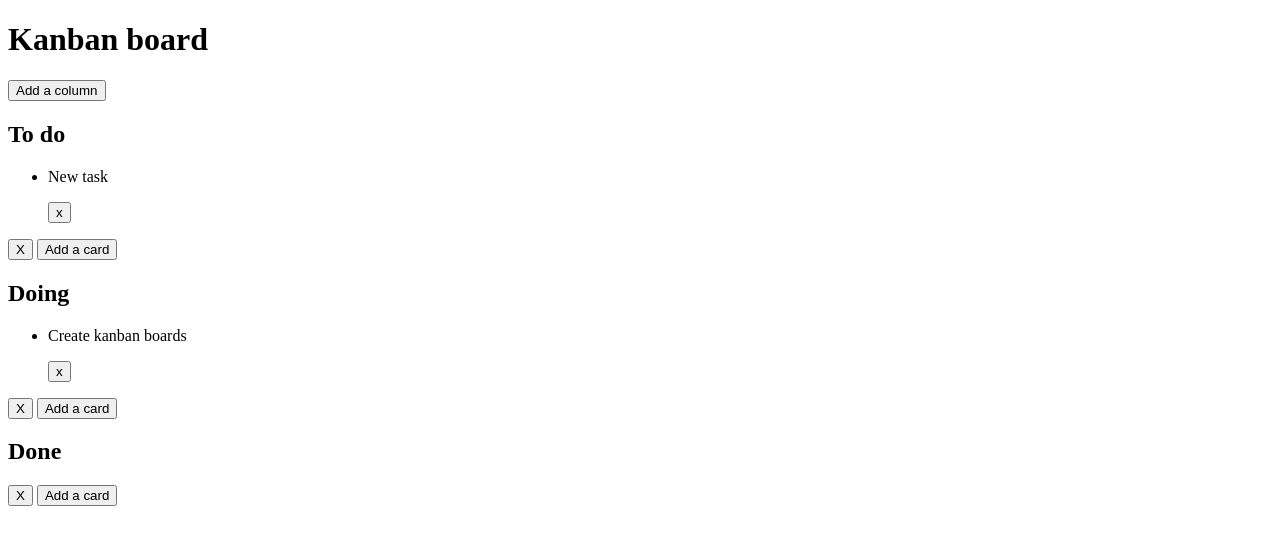
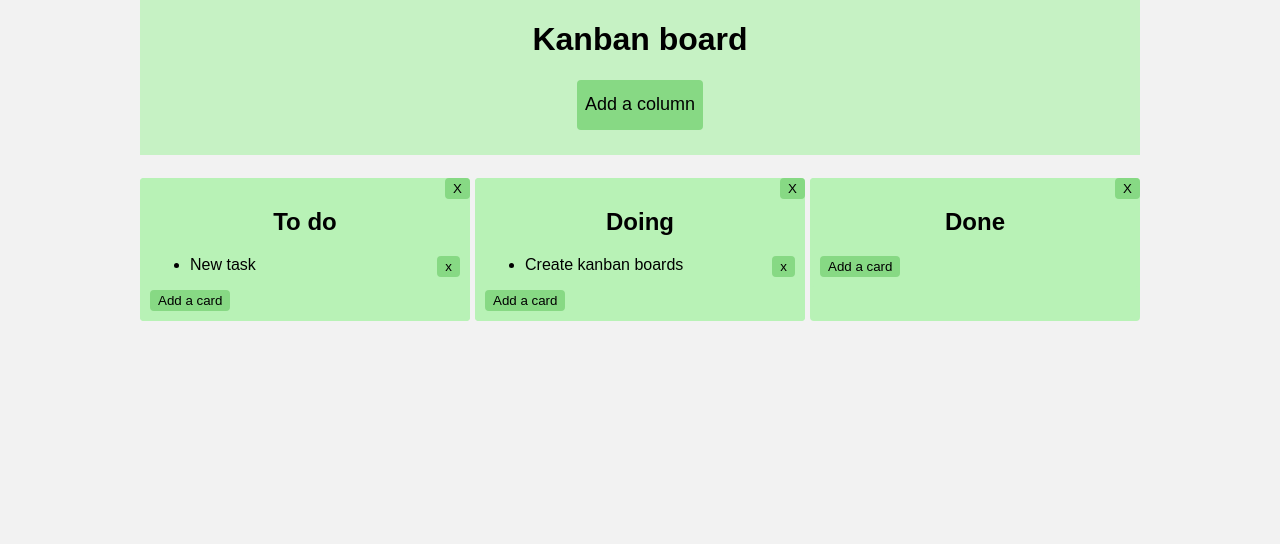
Before and after one commit to kamil-polanski/zadanie-15.6, a website: page index.html in a window 1280 px wide. Drawn offline with nearby package versions, Linux system fonts and the light colour scheme; files that its build step writes are made by us from their sources.

Commit message:
Add css styles

```diff
--- a/index.html
+++ b/index.html
@@ -12,8 +12,10 @@
 <body>
     <div class="container">
         <div id="board" class="board">
-            <h1>Kanban board</h1>
-            <button class="create-column">Add a column</button>
+            <div class="top">
+                <h1>Kanban board</h1>
+                <button class="create-column">Add a column</button>
+            </div>
             <div class="column-container"></div>
         </div>
         <script id="column-template" type="x-tmpl-mustache">
--- a/sass/style.scss
+++ b/sass/style.scss
@@ -0,0 +1,76 @@
+body {
+    margin: 0 auto;
+    font-family: sans-serif;
+    background-color: #F2F2F2;
+}
+
+* {
+    box-sizing: border-box;
+}
+
+.container {
+    width: 1000px;
+    margin: 0 auto;
+}
+
+.column-container {
+    display: flex;
+    flex-wrap: wrap;
+    justify-content: space-between;
+    div {
+        width: 33%;
+        background-color: #B8F2B6;
+        margin: 3px 0;
+        position: relative;
+        border-radius: 4px;
+        .column {
+            margin: 0;
+            width: 100%;
+            padding: 10px;
+            h2 {
+                text-align: center;
+            }
+            .btn-delete {
+                position: absolute;
+                top: 0;
+                right: 0;
+            }
+            .add-card {
+                display: flex;
+                justify-items: center;
+            }
+            .card {
+                width: 100%;
+            }
+        }
+    }
+}
+
+button {
+    cursor: pointer;
+    background-color: #87D984;
+    border-radius: 4px;
+    border: 2px solid #87D984;
+    &:hover {
+        border: 2px solid #63D95F;
+        background-color: #63D95F;
+        color: #F2F2F2;
+    }
+}
+
+.top {
+    display: flex;
+    justify-content: center;
+    flex-wrap: wrap;
+    background-color: #C6F2C4;
+    margin-bottom: 20px;
+    h1 {
+        width: 100%;
+        text-align: center;
+    }
+    .create-column {
+        margin-bottom: 25px;
+        font-size: 18px;
+        height: 50px;
+    }
+}
```
